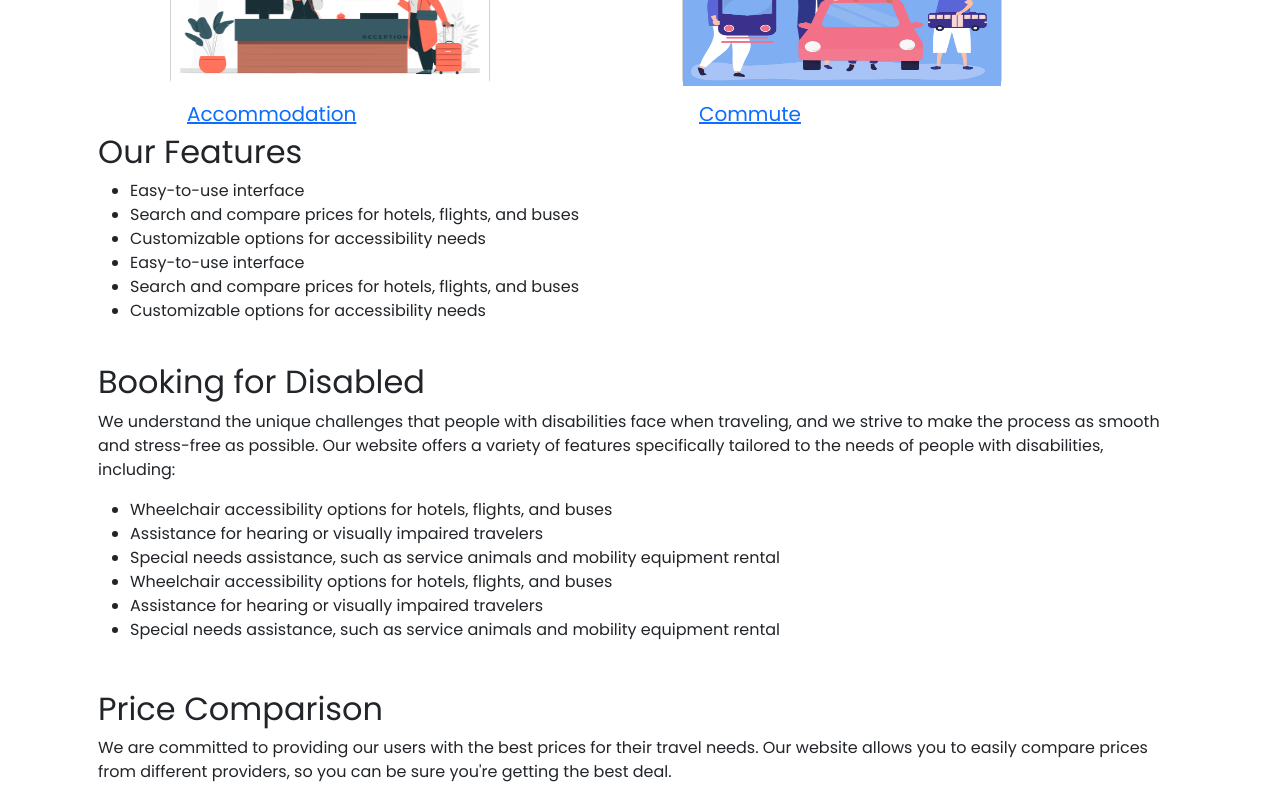
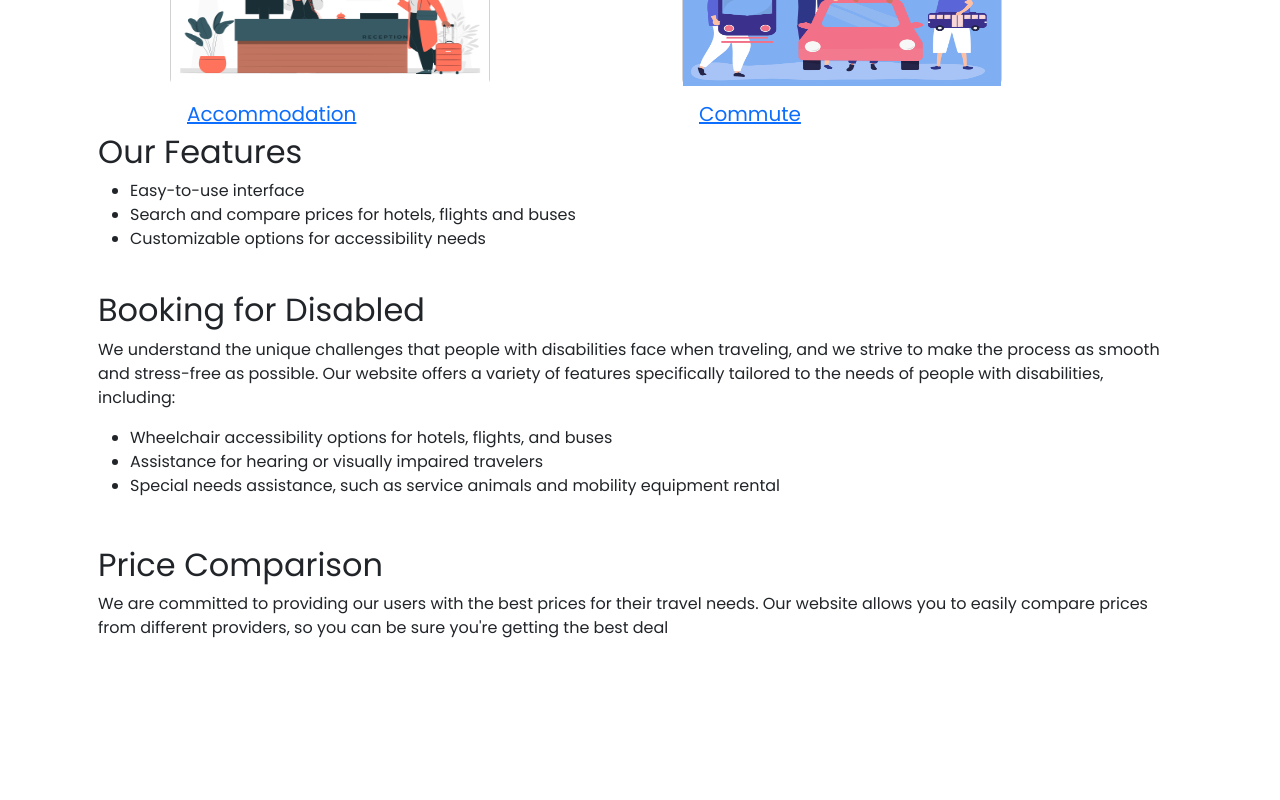
Before and after one commit to akshatranadive/handitravel, a React (Create React App) app: page / in a window 1280 px wide. Shown: the part 358-1158 px from the top of the page. After the commit the page ends 1014 px from the top, so only its background shows below. Built offline with nearby package versions, Linux system fonts and the light colour scheme.

Commit message:
TranslationHomePage

```diff
--- a/src/HomePage.js
+++ b/src/HomePage.js
@@ -85,32 +85,37 @@ const Homepage = () =>{
 
         </div>
         <div className='my-5'>
-        <h2>Our Features</h2>
+        {/* <h2>Our Features</h2> */}
+        <h2>{t("our features")}</h2>
           <ul>
-            <li>Easy-to-use interface</li>
-            <li>Search and compare prices for hotels, flights, and buses</li>
-            <li>Customizable options for accessibility needs</li>
-            <li>Easy-to-use interface</li>
-            <li>Search and compare prices for hotels, flights, and buses</li>
-            <li>Customizable options for accessibility needs</li>
+            {/* <li>Easy-to-use interface</li> */}
+            <li>{t("easy")}</li>
+            {/*<li>Search and compare prices for hotels, flights, and buses</li> */}
+            <li>{t("search")}</li>
+            {/*<li>Customizable options for accessibility needs</li> */}
+            <li>{t("options")}</li>
           </ul>
           <br />
-          <h2>Booking for Disabled</h2>
-          <p>We understand the unique challenges that people with disabilities face when traveling, and we strive to make the process as smooth and stress-free as possible. Our website offers a variety of features specifically tailored to the needs of people with disabilities, including:</p>
+          {/*<h2>Booking for Disabled</h2> */}
+          <h2>{t("booking")}</h2>
+          {/*<p>We understand the unique challenges that people with disabilities face when traveling, and we strive to make the process as smooth and stress-free as possible. Our website offers a variety of features specifically tailored to the needs of people with disabilities, including:</p> */}
+          <p>{t("understand")}</p>
           <ul>
-            <li>Wheelchair accessibility options for hotels, flights, and buses</li>
-            <li>Assistance for hearing or visually impaired travelers</li>
-            <li>Special needs assistance, such as service animals and mobility equipment rental</li>
-            <li>Wheelchair accessibility options for hotels, flights, and buses</li>
-            <li>Assistance for hearing or visually impaired travelers</li>
-            <li>Special needs assistance, such as service animals and mobility equipment rental</li>
+            {/*<li>Wheelchair accessibility options for hotels, flights, and buses</li> */}
+            <li>{t("wheelchair")}</li>
+            {/*<li>Assistance for hearing or visually impaired travelers</li> */}
+            <li>{t("assistance")}</li>
+            {/*<li>Special needs assistance, such as service animals and mobility equipment rental</li> */}
+            <li>{t("special")}</li>
           </ul>
   </div>
 
 
   <div>
-  <h2>Price Comparison</h2>
-  <p>We are committed to providing our users with the best prices for their travel needs. Our website allows you to easily compare prices from different providers, so you can be sure you're getting the best deal. </p>
+  {/*<h2>Price Comparison</h2> */}
+  <h2>{t("price")}</h2>
+  {/*<p>We are committed to providing our users with the best prices for their travel needs. Our website allows you to easily compare prices from different providers, so you can be sure you're getting the best deal. </p> */}
+  <p>{t("commited")}</p>
   </div>
   </div>
   </div>)}
--- a/src/translations/en.js
+++ b/src/translations/en.js
@@ -5,5 +5,18 @@ export default {
     "We are dedicated": "We are dedicated to providing the best travel options for people with disabilities.",
     "Accommodation": "Accommodation",
     "Commute": "Commute",
+    "our features": "Our Features",
+    "easy": "Easy-to-use interface",
+    "search": "Search and compare prices for hotels, flights and buses",
+    "options": "Customizable options for accessibility needs",
+    "booking": "Booking for Disabled",
+    "understand": "We understand the unique challenges that people with disabilities face when traveling, and we strive to make the process as smooth and stress-free as possible. Our website offers a variety of features specifically tailored to the needs of people with disabilities, including:",
+    "wheelchair": "Wheelchair accessibility options for hotels, flights, and buses",
+    "assistance": "Assistance for hearing or visually impaired travelers",
+    "special": "Special needs assistance, such as service animals and mobility equipment rental",
+    "price": "Price Comparison",
+    "commited": "We are committed to providing our users with the best prices for their travel needs. Our website allows you to easily compare prices from different providers, so you can be sure you're getting the best deal",
+
+
 // ...
 };
--- a/src/translations/fr.js
+++ b/src/translations/fr.js
@@ -5,5 +5,16 @@ export default {
           "We are dedicated": "Nous nous engageons à fournir les meilleures options de voyage pour les personnes handicapées.",
           "Accommodation": "Hébergement",
           "Commute": "Navette",
+          "our features": "nos fonctionnalités",
+          "easy": "Interface facile à utiliser",
+          "search": "Recherchez et comparez les prix des hôtels, des vols et des bus",
+          "options": "Options personnalisables pour les besoins d'accessibilité",
+          "booking": "Réservation pour handicapés",
+          "understand": "Nous comprenons les défis uniques auxquels les personnes handicapées sont confrontées lorsqu'elles voyagent, et nous nous efforçons de rendre le processus aussi fluide et sans stress que possible. Notre site Web offre une variété de fonctionnalités spécifiquement adaptées aux besoins des personnes handicapées, notamment :",
+          "wheelchair": "Options d'accessibilité en fauteuil roulant pour les hôtels, les vols et les bus",
+          "assistance": "Assistance aux voyageurs malentendants ou malvoyants",
+          "special": "Aide aux besoins spéciaux, comme la location d'animaux d'assistance et d'équipement de mobilité",
+          "price": "Comparaison de prix",
+          "commited": "Nous nous engageons à fournir à nos utilisateurs les meilleurs prix pour leurs besoins de voyage. Notre site Web vous permet de comparer facilement les prix de différents fournisseurs, vous pouvez donc être sûr d'obtenir la meilleure offre",
     // ...
   };
```
